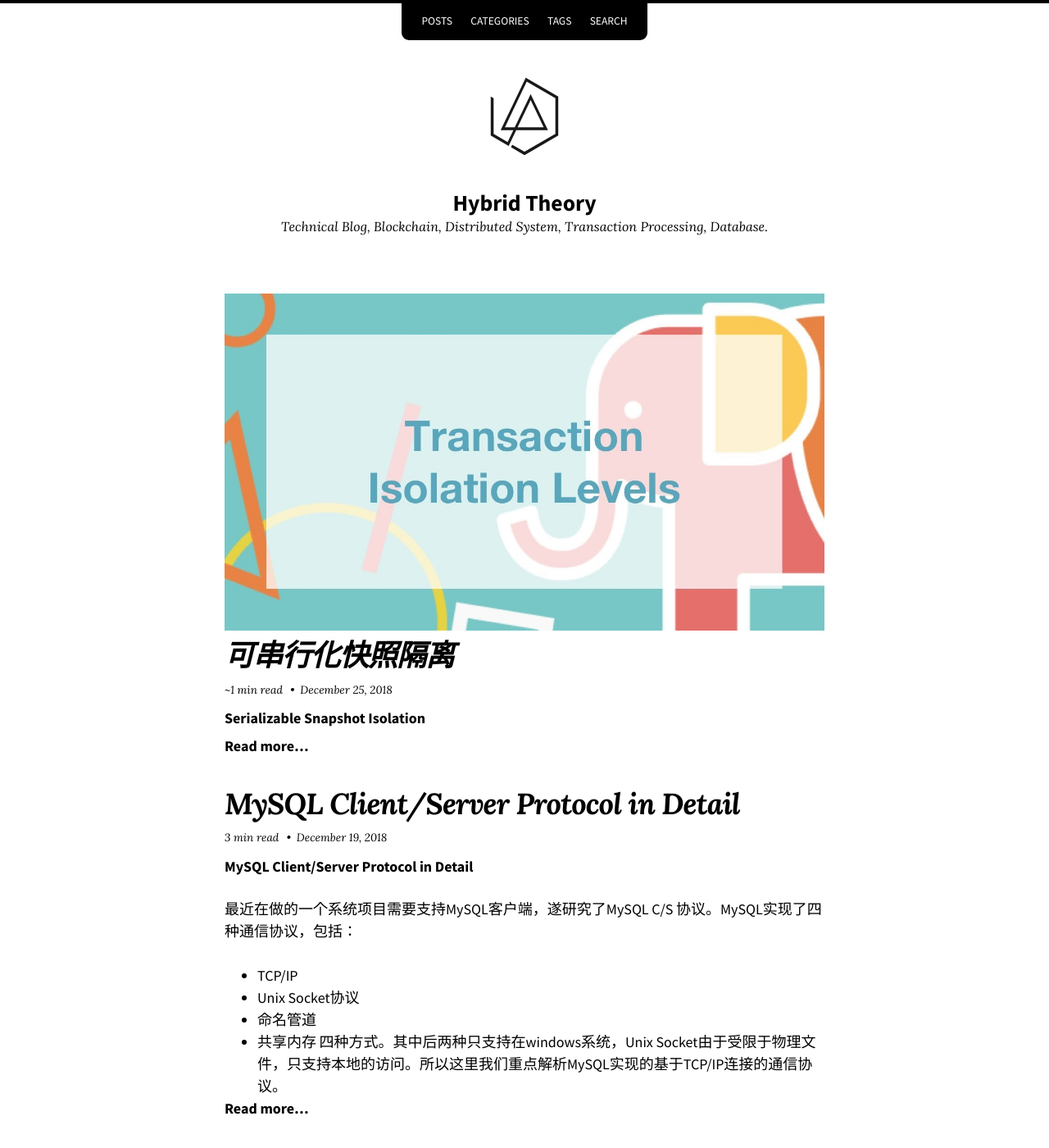
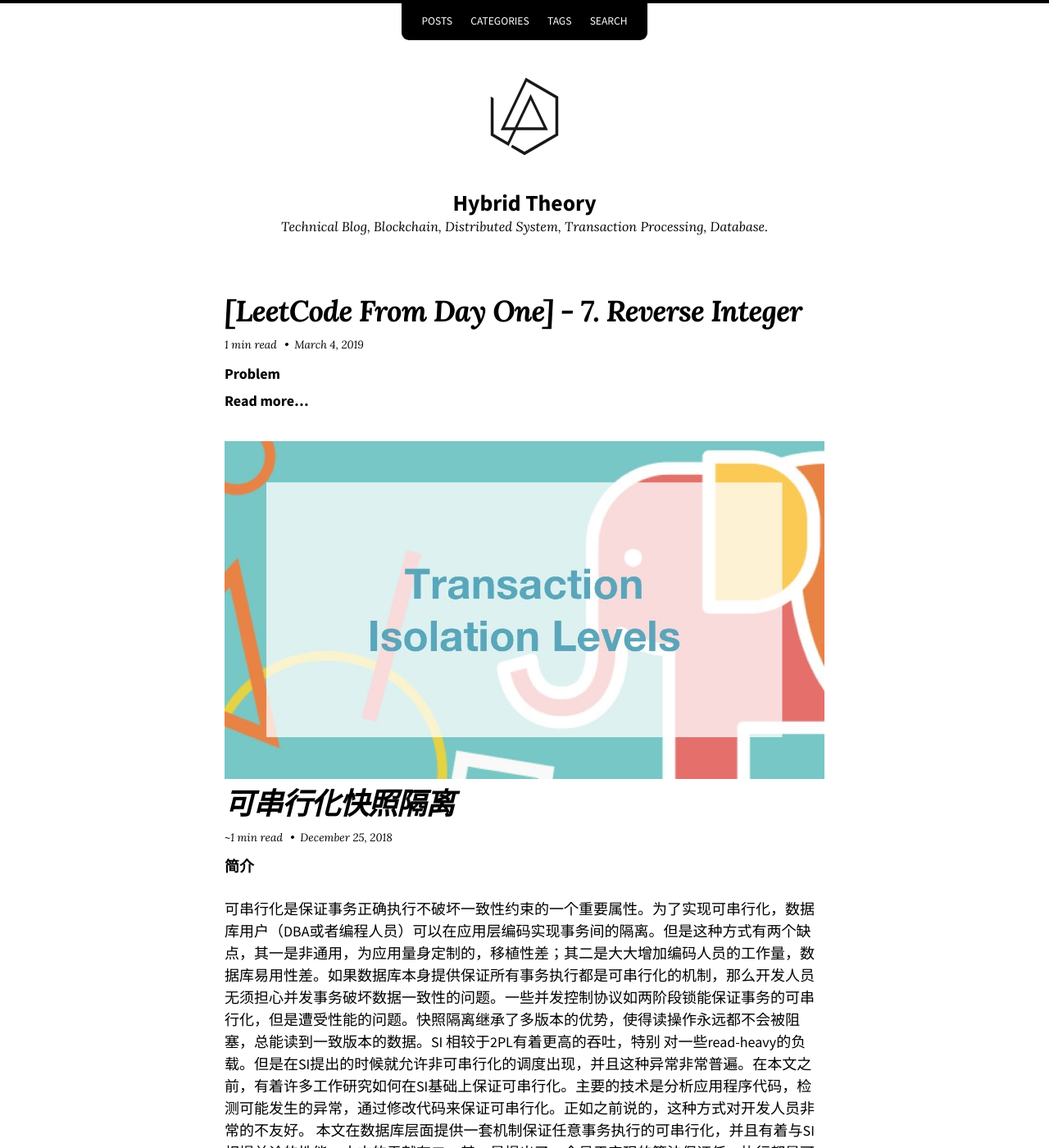
Before and after one commit to MartyPang/martypang.github.io, a Jekyll site: the page built from index.html, in a window 1280 px wide and 1400 px high. Shown: the whole window at 82% size. Built offline with Jekyll 4.4.1, drawn with Linux system fonts in a browser that asks for light colours; nearby versions of some CDN libraries; the list of posts is cut into pages by our own code; comment, search, counter and statistics services are not loaded; some of the changed lines change nothing that is shown; some of the changed text lies outside the part shown.

Commit message:
sss add new post.

````diff
--- a/_includes/scripts.html
+++ b/_includes/scripts.html
@@ -27,7 +27,20 @@
 
 {% if site.mathjax == true %}
 <!-- MathJax -->
-<script src="https://cdnjs.cloudflare.com/ajax/libs/mathjax/2.7.2/MathJax.js?config=TeX-AMS-MML_HTMLorMML"></script>
+<!-- <script src="https://cdnjs.cloudflare.com/ajax/libs/mathjax/2.7.2/MathJax.js?config=TeX-AMS-MML_HTMLorMML"></script> -->
+  <script type="text/javascript" async src="https://cdn.bootcss.com/mathjax/2.7.2/MathJax.js?config=TeX-MML-AM_CHTML"></script>
+
+    <script type="text/x-mathjax-config">
+      MathJax.Hub.Config({
+    jax: ["input/TeX", "output/HTML-CSS"],
+    tex2jax: {
+      inlineMath: [ ["$", "$"] ],
+      displayMath: [ ["$$", "$$"] ],
+      skipTags: ['script', 'noscript', 'style', 'textarea', 'pre', 'code']
+    },
+    "HTML-CSS": { preferredFont: "TeX", availableFonts: ["STIX","TeX"] }
+      });
+    </script>
 {% endif %}
 
 {%- if page.layout == "search" -%}
--- a/_posts/2018-12-19-mysql-client-server-protocol-in-detail.md
+++ b/_posts/2018-12-19-mysql-client-server-protocol-in-detail.md
@@ -16,7 +16,6 @@
   - 通信
 ---
 
-# MySQL Client/Server Protocol in Detail
 最近在做的一个系统项目需要支持MySQL客户端，遂研究了MySQL C/S 协议。MySQL实现了四种通信协议，包括：
 - TCP/IP
 - Unix Socket协议
--- a/_posts/2018-12-25-serializable-snapshot-isolation.md
+++ b/_posts/2018-12-25-serializable-snapshot-isolation.md
@@ -18,7 +18,6 @@
 ---
 
 
-# Serializable Snapshot Isolation
 
 ## 简介
 可串行化是保证事务正确执行不破坏一致性约束的一个重要属性。为了实现可串行化，数据库用户（DBA或者编程人员）可以在应用层编码实现事务间的隔离。但是这种方式有两个缺点，其一是非通用，为应用量身定制的，移植性差；其二是大大增加编码人员的工作量，数据库易用性差。如果数据库本身提供保证所有事务执行都是可串行化的机制，那么开发人员无须担心并发事务破坏数据一致性的问题。一些并发控制协议如两阶段锁能保证事务的可串行化，但是遭受性能的问题。快照隔离继承了多版本的优势，使得读操作永远都不会被阻塞，总能读到一致版本的数据。SI 相较于2PL有着更高的吞吐，特别 对一些read-heavy的负载。但是在SI提出的时候就允许非可串行化的调度出现，并且这种异常非常普遍。在本文之前，有着许多工作研究如何在SI基础上保证可串行化。主要的技术是分析应用程序代码，检测可能发生的异常，通过修改代码来保证可串行化。正如之前说的，这种方式对开发人员非常的不友好。
--- /dev/null
+++ b/_posts/2019-03-04-Leetcode-from-day-one-7-Reverse-Integer.md
@@ -0,0 +1,93 @@
+---
+layout: post
+title: '[LeetCode From Day One] - 7. Reverse Integer'
+author: Marty Pang
+categories:
+  - Algorithm
+tags:
+  - LeetCode
+  - Overflow
+last_modified_at: 2019-03-04T16:10:34-05:00
+---
+
+
+# Problem
+
+先给出LeetCode上的原题 [Reverse Integer](https://leetcode.com/problems/reverse-integer/description/)。
+
+> 给定一个32位带符号的整数x，给出其反转的结果。
+> Example:
+> 	Input: 123
+> 	Output: 321
+> 提示：假设机器为32位，能存储的32位带符号整数的范围在: $[-2^{31}, 2^{31}-1]$($[-2147483648, 2147483647]$)。如果反转的整数溢出，则函数返回0。
+
+# Naive Solution
+
+这道题初看是在考察取模与取整的基础知识，可以很容易给出一个最基本的解决方案。思路可以这么理解，即不断得将原数的最后一位插入到反转数字的末尾。下面给出Java代码：
+
+```java
+class Solution {
+    public int reverse(int x) {
+        int reverse = 0;
+        while(x != 0) {
+            int last = x % 10;
+            x /= 10;
+            reverse = reverse*10 + last;
+        }
+        return reverse;
+    }
+}
+```
+
+但事实上，本题的关键是在如何检测整数溢出。存在一些情况，使得反转后的数字超过机器所能表示的整数范围。比如$-2147483648$反转后得到$-8463847412$，超出了32位有符号int能表示的最小数。
+
+# 运算前检测溢出
+
+检测整数是否溢出通常采用运算前检测的方法，即使用`MAX_VALUE`或者`MIN_VALUE`做一次逆转运算，判断该运算会不会产生一个溢出的整数。在计算新的`reverse`之前判断运算的合法性。给出AC的Java代码：
+
+```java
+class Solution {
+    public int reverse(int x) {
+        int reverse = 0;
+        while(x != 0) {
+            //运算前先判断是否会越界
+            int last = x % 10;
+            x /= 10;
+            //reverse*10或者reverse*10+last溢出上界
+            if(Integer.MAX_VALUE/10 < reverse || (Integer.MAX_VALUE/10 == reverse && 7 < last)) {
+                return 0;
+            }
+            //reverse*10或者reverse*10+last溢出下界
+            else if(Integer.MIN_VALUE/10 > reverse || (Integer.MIN_VALUE/10 == reverse && -8 > last)) {
+                return 0;
+            }
+            reverse = reverse*10 + last;
+        }
+        return reverse;
+    }
+}
+```
+
+以第一个if语句，举个简单的例子。假设最大的int值为97，我们有$reverse=9$，$last=8$，则第一个条件`Integer.MAX_VALUE/10 < reverse`不满足，因为$97/10==9$ ，并且$7<last$。也就是说如果reverse再做一次运算即会溢出，最终函数返回0。
+
+# 背后的知识
+
+借此总结归纳一下32位机器各C++数据类型的表示范围。
+
+| 类型 | 字节数 |  数值范围  |
+| :--: | :----: | :--------: |
+| bool |   1    | true/false |
+| char/__int8 |   1    |    $[-2^7, 2^7-1]$/$[-128, 127]$    |
+| unsigned char | 1 | $[0, 2^8-1]$/$[0, 255]$ |
+| short/__int16 | 2 | $[-2^{15}, 2^{15}-1]$/$[-32768, 32767]$ |
+| unsigned short | 2 | $[0, 2^{16}-1]$/$[0, 65535]$ |
+| int/__int32 | 4 | $[-2^{31}, 2^{31}-1]$/$[-2147483648, 2147483647]$ |
+| unsigned int | 4 | $[0, 2^{32}-1]$ |
+| long | 4 | $[-2^{31}, 2^{31}-1]$/$[-2147483648, 2147483647]$ |
+| unsigned long | 4 | $[0, 2^{32}-1]$ |
+| float | 4 | $[-(2-2^{-23}) \times 2^{127}, -1.0 \times 2^{-126}]$ ,  $0$ , $[1.0 \times 2^{-126}, -(2-2^{-23}) \times 2^{127}]$ |
+| double | 8 | $[-(2-2^{-52}) \times 2^{1023}, -1.0 \times 2^{-1022}]$, $0$, $[1.0 \times 2^{-1022}, -(2-2^{-52}) \times 2^{1023}]$ |
+
+部分资料参考：
+
+[IEEE Standard for Floating-Point Arithmetic (IEEE 754).](https://en.wikipedia.org/wiki/IEEE_754)
````
